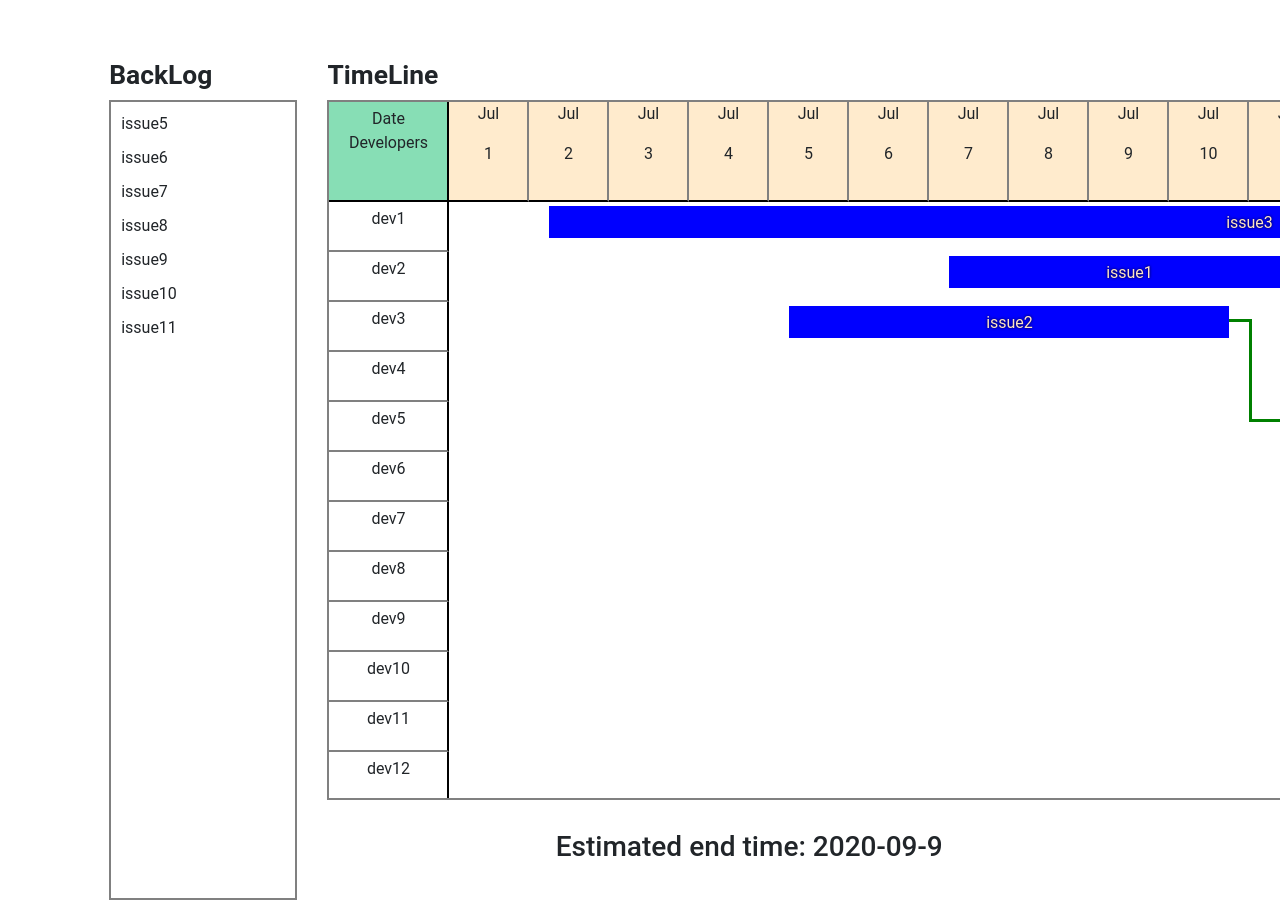
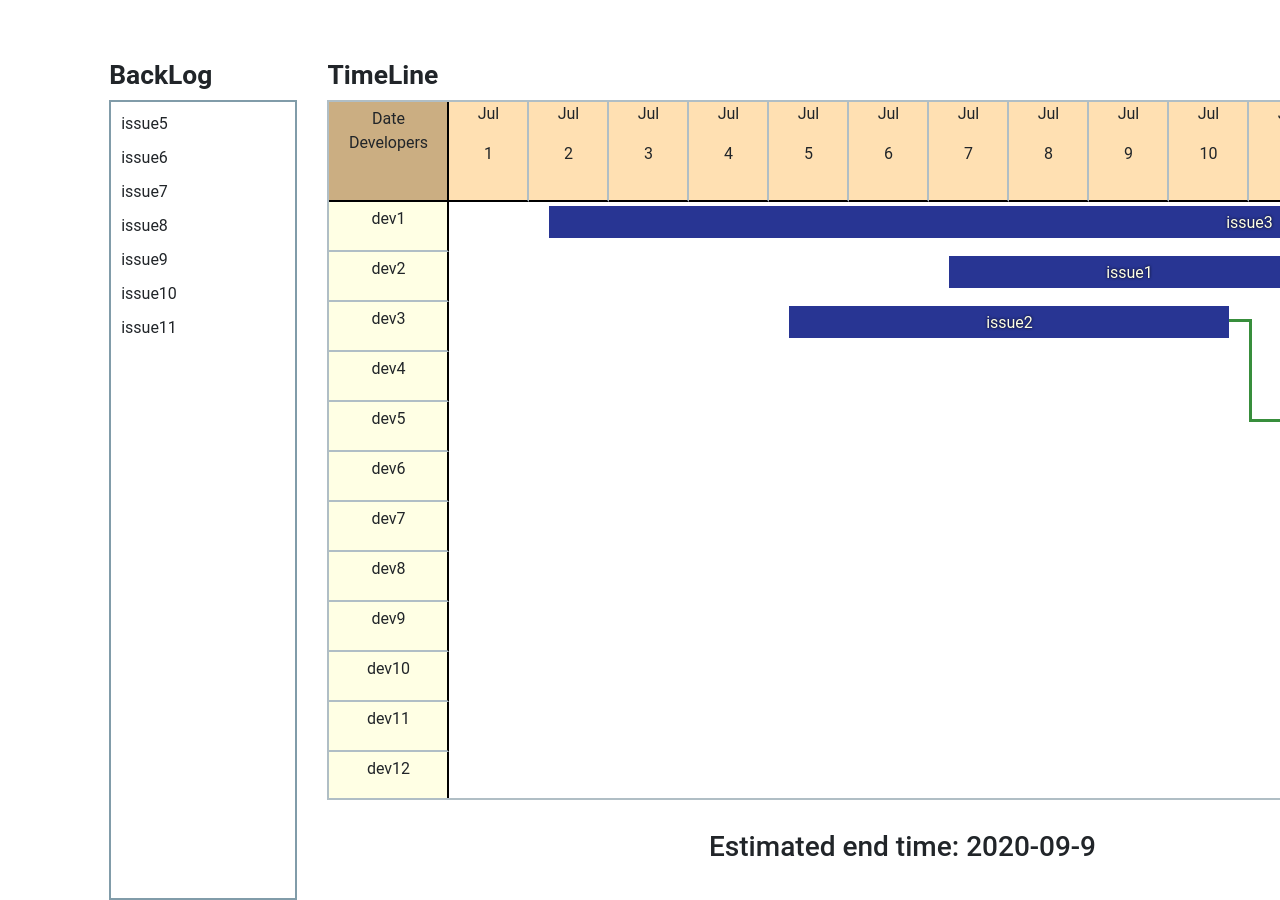
Before and after one commit to Vorder/Crow, a Vue app: page / in a window 1280 px wide. Shown: the top 900 px of the page. Built offline with nearby package versions, Linux system fonts and the light colour scheme; the HTML template or start-up script is replaced by a standard one.

Commit message:
Change style

```diff
--- a/src/components/Backlog.vue
+++ b/src/components/Backlog.vue
@@ -24,7 +24,7 @@ export default {
     text-align: left;
 }
 #log {
-    border: 2px solid gray;
+    border: 2px solid #819ca9;
     height: 800px;
     width: 100%;
 }
--- a/src/components/Dayline.vue
+++ b/src/components/Dayline.vue
@@ -128,63 +128,5 @@ export default {
 </script>
 
 <style>
-#container {
-    display: grid;
-    position: relative;
-    border: 2px solid gray;
-    width: 1150px;
-    height: 700px;
-    /* grid-gap:x 5px 50px; */
-    /* grid-template: repeat(5, 30px) / repeat(120, 80px); */
-    overflow: auto;
-    text-align: center;
-}
-.item {
-    border: 2px solid blue;
-    grid-column: 1 / 4;
-    grid-column: 1 / span 3;
-    grid-row: 2 / 5;
-    grid-area: 1 / 1 / 4 / 5;
-}
-.firstblock {
-    grid-row: 1 / 4;
-    grid-column: 1;
-    position: sticky;
-    top:0;
-    z-index: 10;
-    background-color: rgb(135, 222, 181);
-    padding: 5px;
-    font-size: 1em;
-    border-right: 2px solid black;
-    border-bottom: 2px solid black;
-}
-.date {
-    grid-row: 1 / 4;
-    width: 80px;
-    padding: 0px 20px;
-    height: 100px;
-    display: inline-block;
-    border-right: 2px solid gray;
-    border-bottom: 2px solid black;
-    background-color: blanchedalmond;
-    text-align: center;
-    position: sticky;
-    top:0;
-    z-index: 10;
-}
-.dev {
-    width: 120px;
-    height: 50px;
-    padding: 5px;
-    border-right: 2px solid black;
-    border-bottom: 2px solid grey;
-    text-align: center;
-    position: sticky;
-    left: 0;
-    background-color: white;
-    z-index: 3;
-}
-.lines {
-    position: absolute;
-}
+@import '../assets/timeline.css';
 </style>
--- a/src/components/Issue.vue
+++ b/src/components/Issue.vue
@@ -22,8 +22,8 @@ export default {
   border: 4px solid white;
   border-right: 20px solid white ;
   border-left: 20px solid white ;
-  background-color: blue;
-  color: bisque;
+  background-color: #283593;
+  color: #ffffe4;
   padding-top: 5px;
   z-index: 2;
   text-shadow: 0px 0px 3px black;
--- a/src/components/Line.vue
+++ b/src/components/Line.vue
@@ -54,7 +54,7 @@ export default {
 .l1, .l2, .l3{
   position:absolute;
   width:3px;
-  background-color:green;
+  background-color:#388e3c;
 }
 .l3, .l1 {
     height: 3px;
--- a/src/components/Timelines.vue
+++ b/src/components/Timelines.vue
@@ -75,5 +75,6 @@ export default {
 .endtime {
     text-align: center;
     margin-top: 30px;
+    width: 1150px;
 }
 </style>
--- a/src/components/Weekline.vue
+++ b/src/components/Weekline.vue
@@ -142,59 +142,23 @@ export default {
 </script>
 
 <style>
-#container {
-    display: grid;
-    position: relative;
-    border: 2px solid gray;
-    width: 1150px;
-    height: 700px;
-    /* grid-template: repeat(5, 30px) / repeat(120, 80px); */
-    overflow: auto;
-    text-align: center;
-}
-.item {
-    border: 2px solid blue;
-    grid-column: 1 / 4;
-    grid-column: 1 / span 3;
-    grid-row: 2 / 5;
-    grid-area: 1 / 1 / 4 / 5;
-}
+@import '../assets/timeline.css';
+
 .firstblock {
     grid-row: 1 / 4;
     grid-column: 1 / 6;
     position: sticky;
     width: 120px;
     top:0;
-    z-index: 10;
-    background-color: rgb(135, 222, 181);
-    padding: 5px;
-    font-size: 1em;
-    border-right: 2px solid black;
-    border-bottom: 2px solid black;
-}
-.dev {
-    width: 120px;
-    height: 50px;
-    padding: 5px;
-    border-right: 2px solid black;
-    border-bottom: 2px solid grey;
-    text-align: center;
-    position: sticky;
-    left: 0;
-    background-color: white;
-    z-index: 3;
-}
-.lines {
-    position: absolute;
 }
 .week {
     grid-row: 1 / 4;
     height: 100px;
     width: 140px;
     display: inline-block;
-    border-right: 2px solid gray;
+    border-right: 2px solid #b0bec5;
     border-bottom: 2px solid black;
-    background-color: blanchedalmond;
+    background-color: #ffe0b2;
     text-align: center;
     position: sticky;
     top:0;
```
